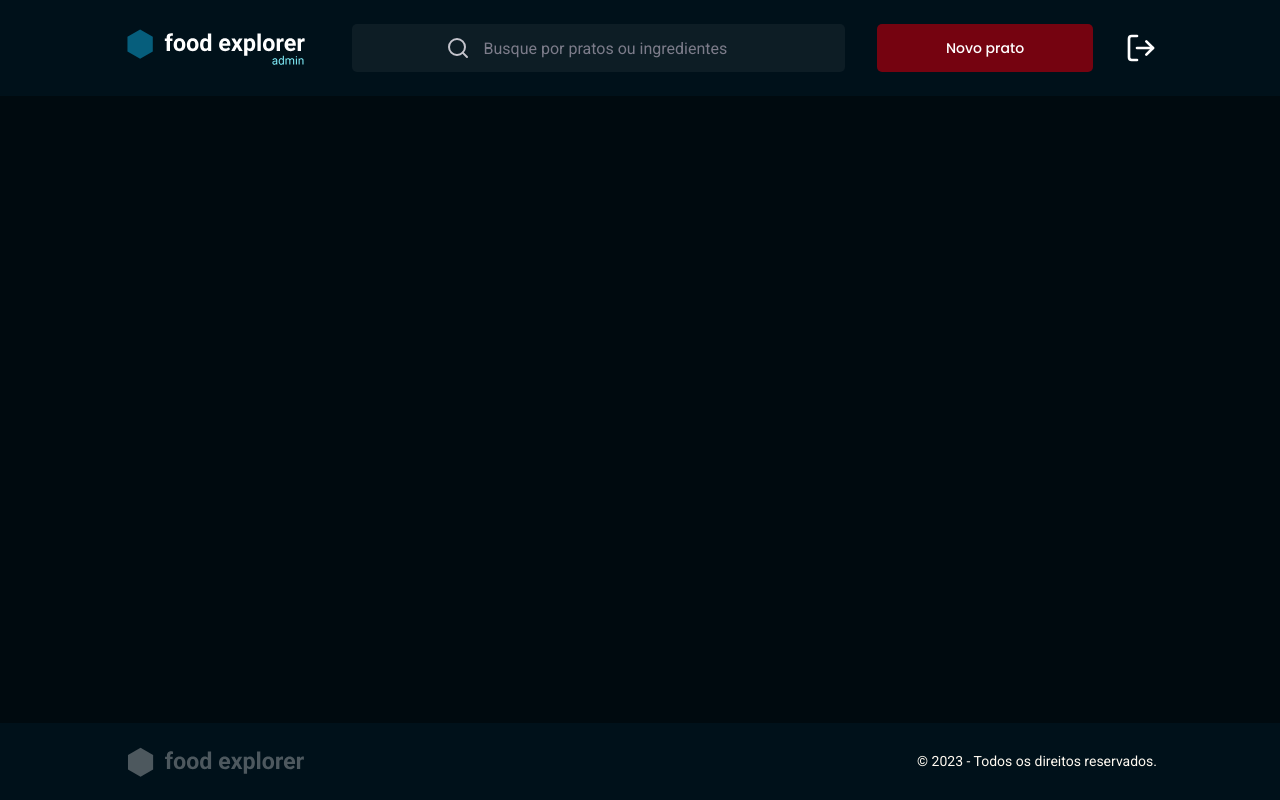
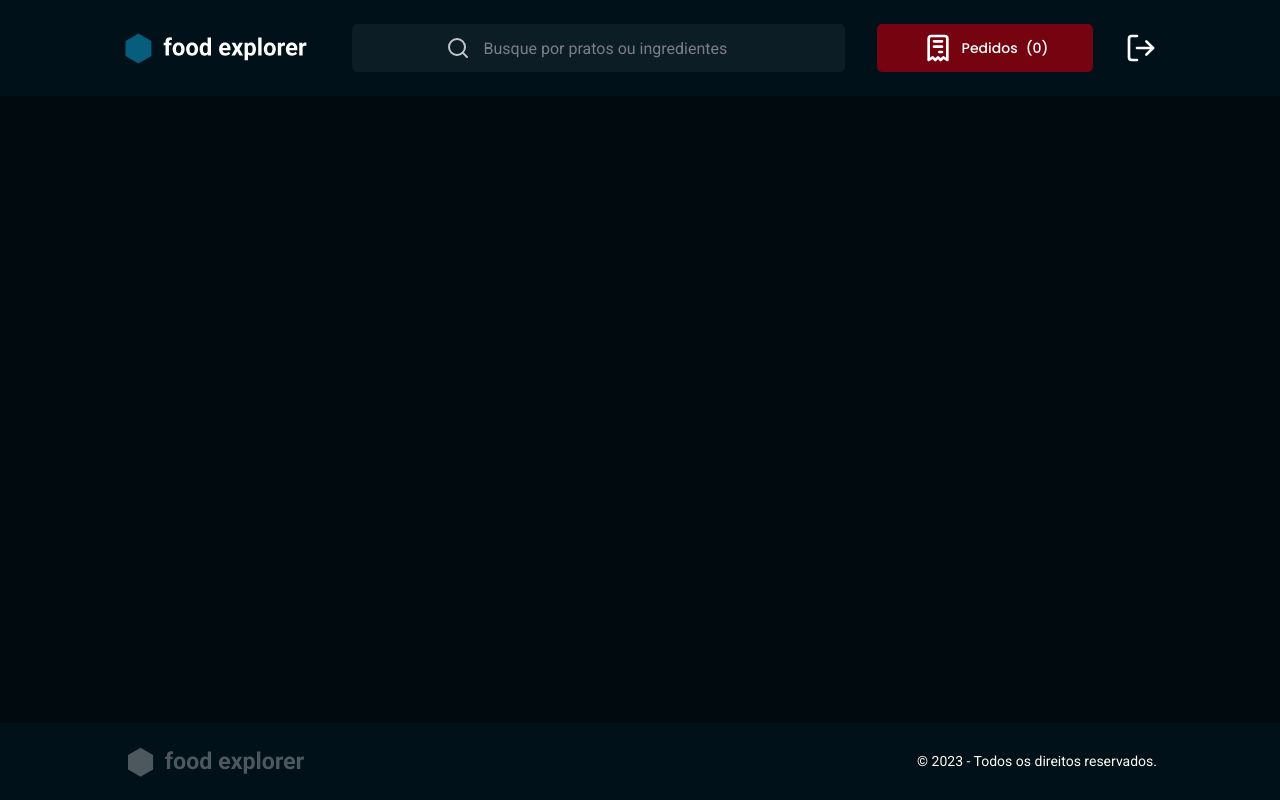
Before and after one commit to madalena-rocha/food-explorer-frontend, a React (Vite) app: page / in a window 1280 px wide. Built offline with nearby package versions, Linux system fonts and the light colour scheme.

Commit message:
:zap: handle admin and customer Header

```diff
--- a/src/components/Button/index.jsx
+++ b/src/components/Button/index.jsx
@@ -1,13 +1,17 @@
+import { TbReceipt } from "react-icons/tb";
+
 import { Container } from "./styles";
 
-export function Button({ title, loading = false, ...rest }) {
+export function Button({ title, loading = false, isCustomer, ...rest }) {
   return (
     <Container
       type="button"
       disabled={loading}
       {...rest}
     >
+      {isCustomer && <TbReceipt size={32} />}
       {loading ? "Carregando..." : title}
+      {isCustomer && <span>({rest.orderCount})</span>}
     </Container>
   );
 }
--- a/src/components/Button/styles.js
+++ b/src/components/Button/styles.js
@@ -4,6 +4,11 @@
   width: 100%;
   background-color: ${({ theme }) => theme.COLORS.DARK_RED};
   color: ${({ theme }) => theme.COLORS.WHITE};
+
+  display: flex;
+  align-items: center;
+  justify-content: center;
+  gap: 8px;
 
   border: 0;
   padding: 12px 32px;
--- a/src/components/Header/index.jsx
+++ b/src/components/Header/index.jsx
@@ -24,7 +24,10 @@
         />
       </Search>
 
-      <Button title="Novo prato" />
+      {isAdmin ?
+        <Button title="Novo prato" /> :
+        <Button title="Pedidos" isCustomer orderCount={0} />
+      }
 
       <Logout>
         <FiLogOut />
--- a/src/pages/Home/index.jsx
+++ b/src/pages/Home/index.jsx
@@ -6,7 +6,7 @@
 export function Home() {
   return (
     <Container>
-      <Header isAdmin />
+      <Header />
 
       <Footer />
     </Container>
```
